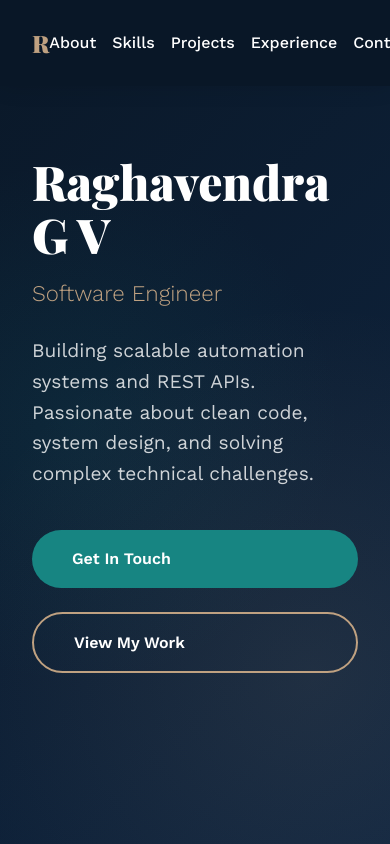
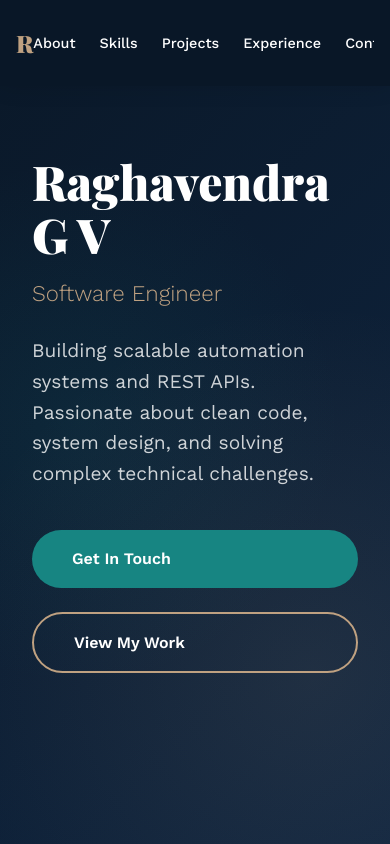
Before and after one commit to raghavaathreya/raghavendragv.github.io, a plain HTML site: page index.html in a window 390 px wide. Shown: the top 844 px of the page. Drawn offline with nearby package versions, Linux system fonts and the light colour scheme.

Commit message:
index.html

```diff
--- a/index.html
+++ b/index.html
@@ -68,6 +68,13 @@
             display: flex;
             list-style: none;
             gap: 2.5rem;
+            overflow-x: auto;
+            -webkit-overflow-scrolling: touch;
+            scrollbar-width: none;
+        }
+
+        nav ul::-webkit-scrollbar {
+            display: none;
         }
 
         nav a {
@@ -76,6 +83,7 @@
             font-weight: 500;
             transition: color 0.3s;
             position: relative;
+            white-space: nowrap;
         }
 
         nav a::after {
@@ -158,6 +166,7 @@
             display: flex;
             gap: 1.5rem;
             animation: fadeInUp 1s ease-out 0.6s both;
+            flex-wrap: wrap;
         }
 
         .btn {
@@ -564,8 +573,17 @@
                 font-size: 1.4rem;
             }
 
+            nav .container {
+                padding: 0 1rem;
+            }
+
             nav ul {
-                gap: 1rem;
+                gap: 1.5rem;
+                padding-right: 1rem;
+            }
+
+            nav a {
+                font-size: 0.9rem;
             }
 
             .about-content {
@@ -897,7 +915,7 @@
                 </p>
 
                 <div class="contact-links">
-                    <a href="mailto:raghavaathreya@gmail.com" class="contact-link">
+                    <a href="mailto:raghavathreya@gmail.com" class="contact-link">
                         <span>📧</span>
                         <span>raghavathreya@gmail.com</span>
                     </a>
```
